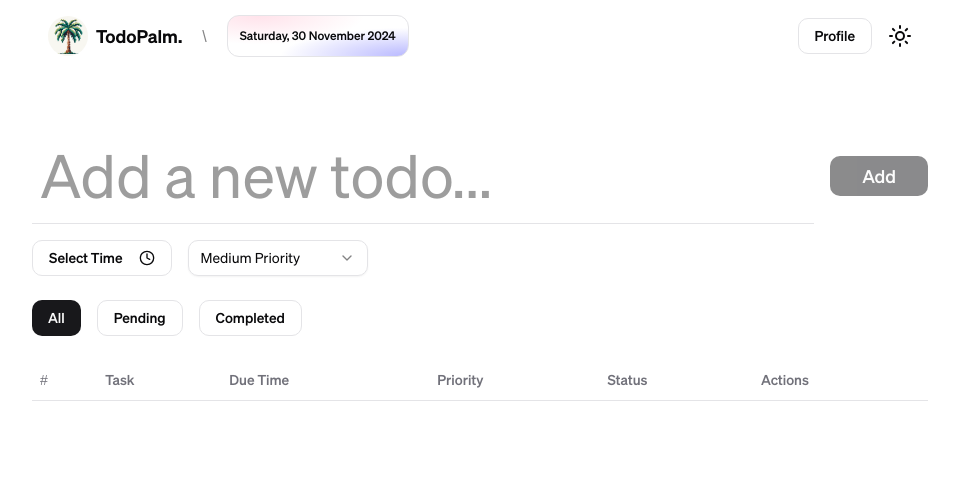
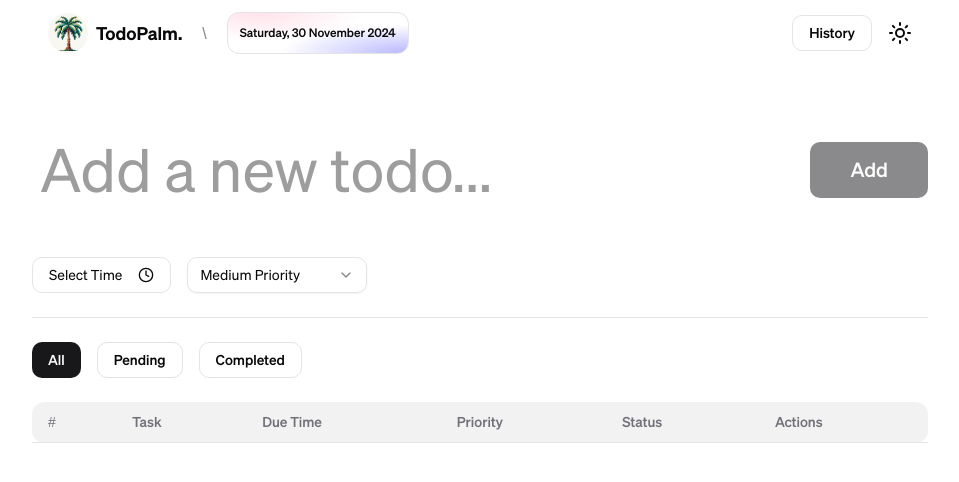
Before and after one commit to jacobslunga/TodoPalm, a React (Vite) app: page / in a window 1280 px wide. Shown: the top 482 px of the page, without its empty margins (160-1119 px from the left). Built offline with nearby package versions, Linux system fonts and the light colour scheme.

Commit message:
new update

```diff
--- a/package.json
+++ b/package.json
@@ -14,6 +14,7 @@
     "@radix-ui/react-dropdown-menu": "^2.1.2",
     "@radix-ui/react-popover": "^1.1.2",
     "@radix-ui/react-select": "^2.1.2",
+    "@radix-ui/react-separator": "^1.1.0",
     "@radix-ui/react-slot": "^1.1.0",
     "@radix-ui/react-tooltip": "^1.1.4",
     "class-variance-authority": "^0.7.0",
--- a/src/components/Header.tsx
+++ b/src/components/Header.tsx
@@ -20,7 +20,7 @@ const Header: FC = () => {
   }, [pageTitle]);
 
   return (
-    <nav className="flex flex-row max-w-4xl items-center justify-between bg-background h-20 sticky top-0 w-full px-4">
+    <nav className="flex flex-row max-w-4xl items-center justify-between bg-background p-3 z-50 sticky top-0 w-full px-4">
       {/* Editable Page Title */}
       <div className="flex flex-row select-none items-center justify-center space-x-5">
         <div className="flex flex-row items-center justify-center space-x-2">
--- a/src/components/ProfileDialog.tsx
+++ b/src/components/ProfileDialog.tsx
@@ -13,7 +13,7 @@ const ProfileDialog: FC = () => {
   return (
     <Dialog>
       <DialogTrigger asChild>
-        <Button variant="outline">Profile</Button>
+        <Button variant="outline">History</Button>
       </DialogTrigger>
       <DialogContent>
         <DialogHeader>
--- a/src/components/ui/button.tsx
+++ b/src/components/ui/button.tsx
@@ -24,7 +24,7 @@ const buttonVariants = cva(
         sm: "h-8 rounded-md px-3 text-xs",
         lg: "h-10 rounded-md px-8",
         icon: "h-9 w-9",
-        mega: "h-10 px-8 text-lg",
+        mega: "h-14 px-10 text-xl",
       },
     },
     defaultVariants: {
--- a/src/components/ui/select.tsx
+++ b/src/components/ui/select.tsx
@@ -1,14 +1,14 @@
-import * as React from "react"
-import * as SelectPrimitive from "@radix-ui/react-select"
-import { Check, ChevronDown, ChevronUp } from "lucide-react"
+import * as SelectPrimitive from "@radix-ui/react-select";
+import { Check, ChevronDown, ChevronUp } from "lucide-react";
+import * as React from "react";
 
-import { cn } from "@/lib/utils"
+import { cn } from "@/lib/utils";
 
-const Select = SelectPrimitive.Root
+const Select = SelectPrimitive.Root;
 
-const SelectGroup = SelectPrimitive.Group
+const SelectGroup = SelectPrimitive.Group;
 
-const SelectValue = SelectPrimitive.Value
+const SelectValue = SelectPrimitive.Value;
 
 const SelectTrigger = React.forwardRef<
   React.ElementRef<typeof SelectPrimitive.Trigger>,
@@ -27,8 +27,8 @@ const SelectTrigger = React.forwardRef<
       <ChevronDown className="h-4 w-4 opacity-50" />
     </SelectPrimitive.Icon>
   </SelectPrimitive.Trigger>
-))
-SelectTrigger.displayName = SelectPrimitive.Trigger.displayName
+));
+SelectTrigger.displayName = SelectPrimitive.Trigger.displayName;
 
 const SelectScrollUpButton = React.forwardRef<
   React.ElementRef<typeof SelectPrimitive.ScrollUpButton>,
@@ -44,8 +44,8 @@ const SelectScrollUpButton = React.forwardRef<
   >
     <ChevronUp className="h-4 w-4" />
   </SelectPrimitive.ScrollUpButton>
-))
-SelectScrollUpButton.displayName = SelectPrimitive.ScrollUpButton.displayName
+));
+SelectScrollUpButton.displayName = SelectPrimitive.ScrollUpButton.displayName;
 
 const SelectScrollDownButton = React.forwardRef<
   React.ElementRef<typeof SelectPrimitive.ScrollDownButton>,
@@ -61,9 +61,9 @@ const SelectScrollDownButton = React.forwardRef<
   >
     <ChevronDown className="h-4 w-4" />
   </SelectPrimitive.ScrollDownButton>
-))
+));
 SelectScrollDownButton.displayName =
-  SelectPrimitive.ScrollDownButton.displayName
+  SelectPrimitive.ScrollDownButton.displayName;
 
 const SelectContent = React.forwardRef<
   React.ElementRef<typeof SelectPrimitive.Content>,
@@ -94,8 +94,8 @@ const SelectContent = React.forwardRef<
       <SelectScrollDownButton />
     </SelectPrimitive.Content>
   </SelectPrimitive.Portal>
-))
-SelectContent.displayName = SelectPrimitive.Content.displayName
+));
+SelectContent.displayName = SelectPrimitive.Content.displayName;
 
 const SelectLabel = React.forwardRef<
   React.ElementRef<typeof SelectPrimitive.Label>,
@@ -103,11 +103,11 @@ const SelectLabel = React.forwardRef<
 >(({ className, ...props }, ref) => (
   <SelectPrimitive.Label
     ref={ref}
-    className={cn("px-2 py-1.5 text-sm font-semibold", className)}
+    className={cn("px-2 py-1.5 text-sm font-medium", className)}
     {...props}
   />
-))
-SelectLabel.displayName = SelectPrimitive.Label.displayName
+));
+SelectLabel.displayName = SelectPrimitive.Label.displayName;
 
 const SelectItem = React.forwardRef<
   React.ElementRef<typeof SelectPrimitive.Item>,
@@ -128,8 +128,8 @@ const SelectItem = React.forwardRef<
     </span>
     <SelectPrimitive.ItemText>{children}</SelectPrimitive.ItemText>
   </SelectPrimitive.Item>
-))
-SelectItem.displayName = SelectPrimitive.Item.displayName
+));
+SelectItem.displayName = SelectPrimitive.Item.displayName;
 
 const SelectSeparator = React.forwardRef<
   React.ElementRef<typeof SelectPrimitive.Separator>,
@@ -140,18 +140,18 @@ const SelectSeparator = React.forwardRef<
     className={cn("-mx-1 my-1 h-px bg-muted", className)}
     {...props}
   />
-))
-SelectSeparator.displayName = SelectPrimitive.Separator.displayName
+));
+SelectSeparator.displayName = SelectPrimitive.Separator.displayName;
 
 export {
   Select,
+  SelectContent,
   SelectGroup,
+  SelectItem,
+  SelectLabel,
+  SelectScrollDownButton,
+  SelectScrollUpButton,
+  SelectSeparator,
+  SelectTrigger,
   SelectValue,
-  SelectTrigger,
-  SelectContent,
-  SelectLabel,
-  SelectItem,
-  SelectSeparator,
-  SelectScrollUpButton,
-  SelectScrollDownButton,
-}
+};
--- /dev/null
+++ b/src/components/ui/separator.tsx
@@ -0,0 +1,29 @@
+import * as React from "react"
+import * as SeparatorPrimitive from "@radix-ui/react-separator"
+
+import { cn } from "@/lib/utils"
+
+const Separator = React.forwardRef<
+  React.ElementRef<typeof SeparatorPrimitive.Root>,
+  React.ComponentPropsWithoutRef<typeof SeparatorPrimitive.Root>
+>(
+  (
+    { className, orientation = "horizontal", decorative = true, ...props },
+    ref
+  ) => (
+    <SeparatorPrimitive.Root
+      ref={ref}
+      decorative={decorative}
+      orientation={orientation}
+      className={cn(
+        "shrink-0 bg-border",
+        orientation === "horizontal" ? "h-[1px] w-full" : "h-full w-[1px]",
+        className
+      )}
+      {...props}
+    />
+  )
+)
+Separator.displayName = SeparatorPrimitive.Root.displayName
+
+export { Separator }
--- a/src/components/ui/table.tsx
+++ b/src/components/ui/table.tsx
@@ -1,6 +1,6 @@
-import * as React from "react"
+import * as React from "react";
 
-import { cn } from "@/lib/utils"
+import { cn } from "@/lib/utils";
 
 const Table = React.forwardRef<
   HTMLTableElement,
@@ -13,16 +13,16 @@ const Table = React.forwardRef<
       {...props}
     />
   </div>
-))
-Table.displayName = "Table"
+));
+Table.displayName = "Table";
 
 const TableHeader = React.forwardRef<
   HTMLTableSectionElement,
   React.HTMLAttributes<HTMLTableSectionElement>
 >(({ className, ...props }, ref) => (
   <thead ref={ref} className={cn("[&_tr]:border-b", className)} {...props} />
-))
-TableHeader.displayName = "TableHeader"
+));
+TableHeader.displayName = "TableHeader";
 
 const TableBody = React.forwardRef<
   HTMLTableSectionElement,
@@ -33,8 +33,8 @@ const TableBody = React.forwardRef<
     className={cn("[&_tr:last-child]:border-0", className)}
     {...props}
   />
-))
-TableBody.displayName = "TableBody"
+));
+TableBody.displayName = "TableBody";
 
 const TableFooter = React.forwardRef<
   HTMLTableSectionElement,
@@ -48,8 +48,8 @@ const TableFooter = React.forwardRef<
     )}
     {...props}
   />
-))
-TableFooter.displayName = "TableFooter"
+));
+TableFooter.displayName = "TableFooter";
 
 const TableRow = React.forwardRef<
   HTMLTableRowElement,
@@ -58,13 +58,13 @@ const TableRow = React.forwardRef<
   <tr
     ref={ref}
     className={cn(
-      "border-b transition-colors hover:bg-muted/50 data-[state=selected]:bg-muted",
+      "border-b rounded-md transition-colors hover:bg-muted/50 data-[state=selected]:bg-muted",
       className
     )}
     {...props}
   />
-))
-TableRow.displayName = "TableRow"
+));
+TableRow.displayName = "TableRow";
 
 const TableHead = React.forwardRef<
   HTMLTableCellElement,
@@ -73,13 +73,13 @@ const TableHead = React.forwardRef<
   <th
     ref={ref}
     className={cn(
-      "h-10 px-2 text-left align-middle font-medium text-muted-foreground [&:has([role=checkbox])]:pr-0 [&>[role=checkbox]]:translate-y-[2px]",
+      "h-10 px-4 text-left align-middle font-medium text-muted-foreground [&:has([role=checkbox])]:pr-0 [&>[role=checkbox]]:translate-y-[2px]",
       className
     )}
     {...props}
   />
-))
-TableHead.displayName = "TableHead"
+));
+TableHead.displayName = "TableHead";
 
 const TableCell = React.forwardRef<
   HTMLTableCellElement,
@@ -88,13 +88,13 @@ const TableCell = React.forwardRef<
   <td
     ref={ref}
     className={cn(
-      "p-2 align-middle [&:has([role=checkbox])]:pr-0 [&>[role=checkbox]]:translate-y-[2px]",
+      "p-4 align-middle [&:has([role=checkbox])]:pr-0 [&>[role=checkbox]]:translate-y-[2px]",
       className
     )}
     {...props}
   />
-))
-TableCell.displayName = "TableCell"
+));
+TableCell.displayName = "TableCell";
 
 const TableCaption = React.forwardRef<
   HTMLTableCaptionElement,
@@ -105,16 +105,16 @@ const TableCaption = React.forwardRef<
     className={cn("mt-4 text-sm text-muted-foreground", className)}
     {...props}
   />
-))
-TableCaption.displayName = "TableCaption"
+));
+TableCaption.displayName = "TableCaption";
 
 export {
   Table,
-  TableHeader,
   TableBody,
+  TableCaption,
+  TableCell,
   TableFooter,
   TableHead,
+  TableHeader,
   TableRow,
-  TableCell,
-  TableCaption,
-}
+};
--- a/src/pages/HomePage.tsx
+++ b/src/pages/HomePage.tsx
@@ -12,6 +12,7 @@ import {
   SelectTrigger,
   SelectValue,
 } from "@/components/ui/select";
+import { Separator } from "@/components/ui/separator";
 import {
   Table,
   TableBody,
@@ -111,18 +112,26 @@ const HomePage: FC = () => {
     if (filter === "Pending") return !todo.completed;
   });
 
+  const handleKeyDown = (e: React.KeyboardEvent<HTMLInputElement>) => {
+    if (e.key === "Enter") {
+      console.log("Enter");
+      handleAddTodo();
+    }
+  };
+
   return (
     <div className="h-screen w-screen px-8 flex flex-col items-center justify-start py-4">
       <div className="w-full max-w-4xl space-y-6 mt-10">
         {/* Todo Input */}
-        <div className="flex flex-col space-y-4">
+        <div className="flex flex-col space-y-10">
           <div className="flex items-center space-x-4">
             <input
               type="text"
-              className="w-full p-2 border-b text-6xl bg-transparent outline-none placeholder-foreground/40"
+              className="w-full p-2 text-6xl bg-transparent outline-none placeholder-foreground/40"
               placeholder="Add a new todo..."
               value={newTodo}
               onChange={(e) => setNewTodo(e.target.value)}
+              onKeyDown={handleKeyDown}
             />
             <Button
               size="mega"
@@ -136,7 +145,7 @@ const HomePage: FC = () => {
             {/* Time Picker */}
             <Popover open={timePickerOpen} onOpenChange={setTimePickerOpen}>
               <PopoverTrigger asChild>
-                <Button variant="outline">
+                <Button variant="outline" className="font-normal">
                   {dueTime ? dueTime : "Select Time"}
                   <Clock className="ml-2 h-4 w-4" />
                 </Button>
@@ -176,6 +185,8 @@ const HomePage: FC = () => {
           </div>
         </div>
 
+        <Separator />
+
         {/* Filter Buttons */}
         <div className="flex space-x-4 mb-4">
           <Button
@@ -199,7 +210,7 @@ const HomePage: FC = () => {
         </div>
 
         {/* Todo Table */}
-        <Table>
+        <Table className="rounded-lg bg-foreground/5 p-5 mb-20">
           <TableHeader>
             <TableRow>
               <TableHead>#</TableHead>
@@ -218,7 +229,7 @@ const HomePage: FC = () => {
                   todo.dueTime &&
                   new Date(`${today}T${todo.dueTime}`) < new Date() &&
                   !todo.completed
-                    ? "bg-red-100"
+                    ? "bg-red-100 dark:bg-red-950/50"
                     : ""
                 }
               >
```
Also changed, not shown: 1 other file (tests, documents, lock files or other folders).
